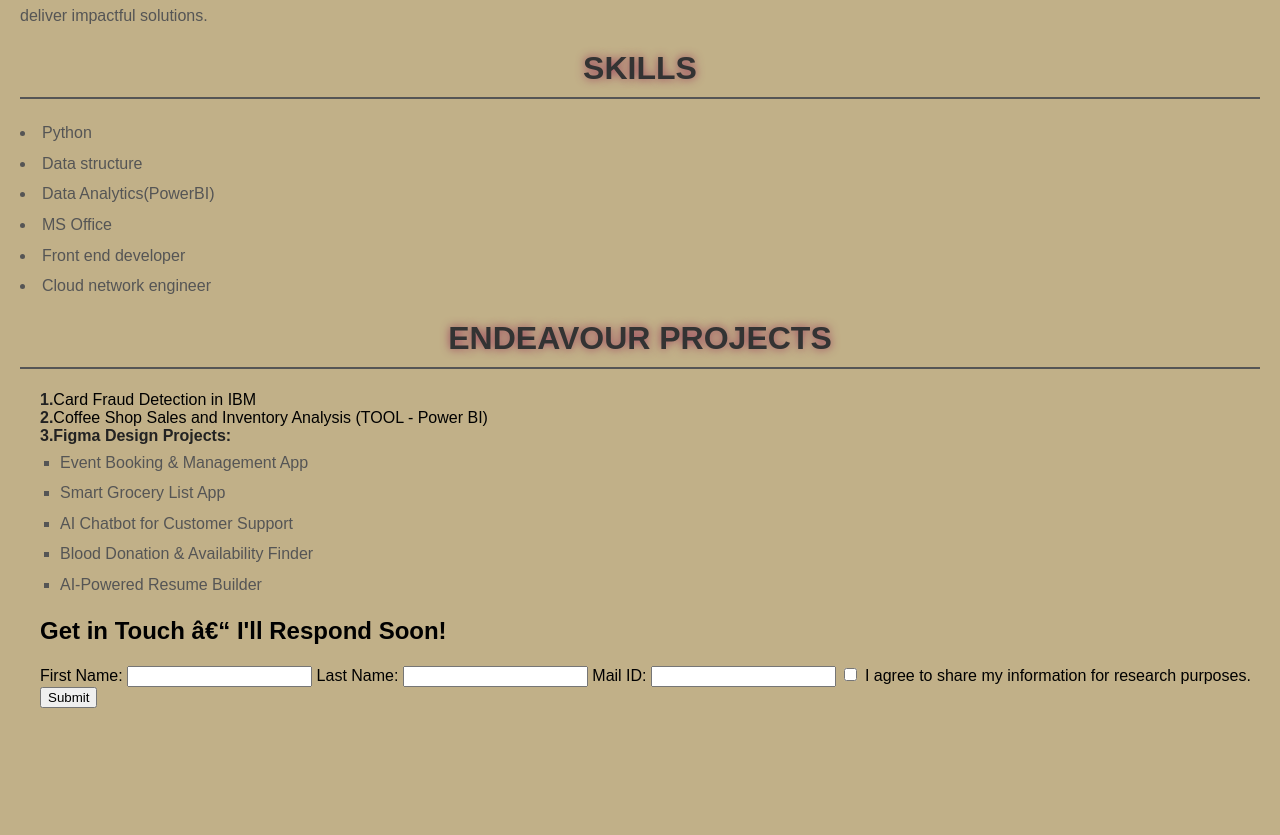
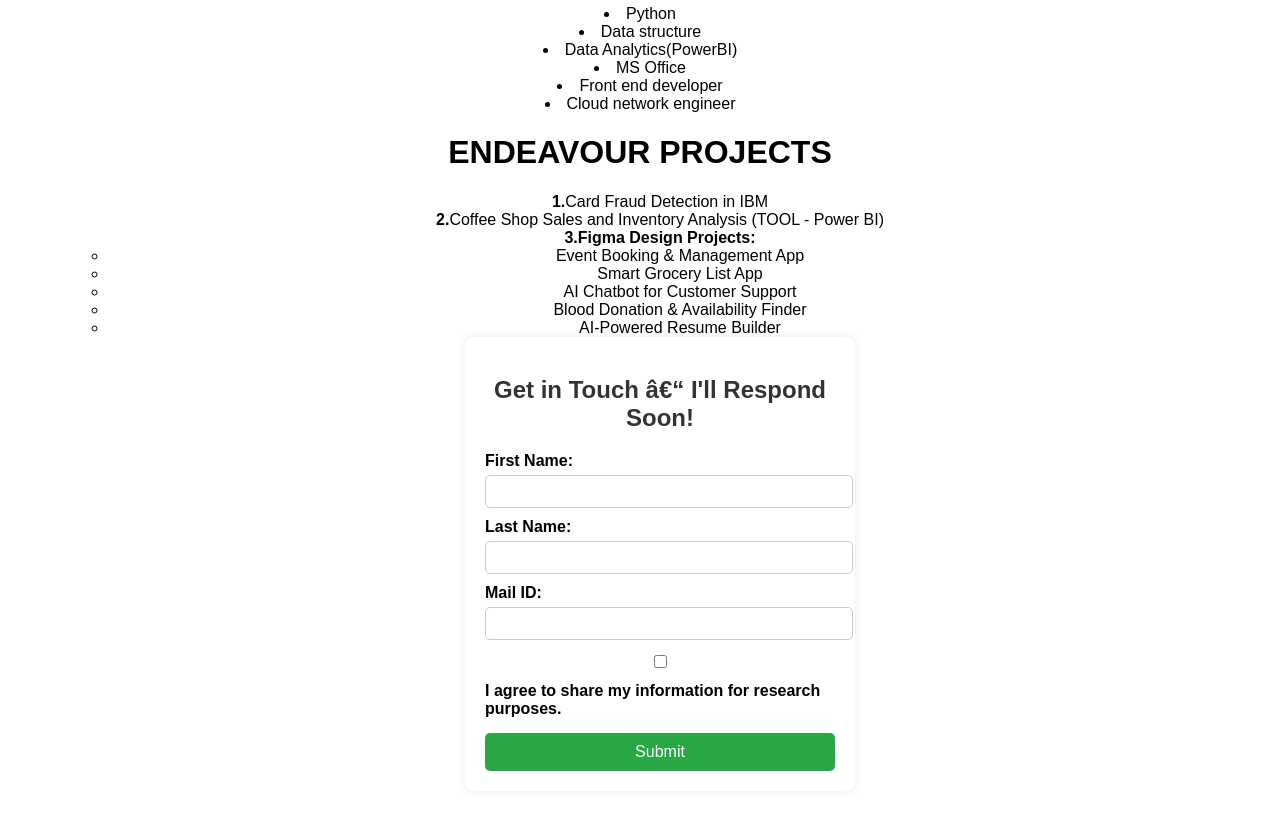
Before and after one commit to Hemacutie/webpage, a plain HTML site: page Mywebpage.html in a window 1280 px wide. Shown: the part 711-1546 px from the top of the page. Before the commit the page ends 1455 px from the top, so only its background shows below. Drawn offline with Linux system fonts and the light colour scheme.

Commit message:
Update Styles.css

```diff
--- a/Styles.css
+++ b/Styles.css
@@ -1,53 +1,66 @@
 body {
-
     font-family: Arial, sans-serif;
-    background-color:rgb(193, 176, 136);
-    margin: 0;
+    background-color:white;
+    text-align: center;
     padding: 20px;
 }
-img {
-    border-radius:50%;
-    width:200px;
-    height:200px;
 
-
-
+.container {
+    background: white;
+    padding: 20px;
+    border-radius: 10px;
+    width: 350px;
+    margin: auto;
+    box-shadow: 0px 0px 10px rgba(0, 0, 0, 0.1);
 }
 
-h1 {
-
+h2 {
     color: #333;
-    text-align: center;
-    border-bottom: 2px solid #555;
-    text-shadow: 0 0 10px rgb(151, 57, 88);
-    padding-bottom: 10px;
 }
 
-p, li {
-    font-size: 16px;
-    color: #555;
-    line-height: 1.6;
-}
-
-b {
-    color: #222;
-}
-
-a {
-    color: #0073e6;
-    text-decoration: none;
+label {
+    display: block;
+    text-align: left;
+    margin-top: 10px;
     font-weight: bold;
 }
 
-a:hover {
-    text-decoration: underline;
+input[type="text"], input[type="email"] {
+    width: 100%;
+    padding: 8px;
+    margin-top: 5px;
+    border: 1px solid #ccc;
+    border-radius: 5px;
 }
 
-ul {
-    list-style-type: square;
-    padding-left: 20px;
+input[type="checkbox"] {
+    margin-top: 15px;
 }
 
-li {
-    margin: 5px 0;
+button {
+    background-color: #28a745;
+    color: white;
+    border: none;
+    padding: 10px;
+    width: 100%;
+    margin-top: 15px;
+    border-radius: 5px;
+    cursor: pointer;
+    font-size: 16px;
 }
+
+button:hover {
+    background-color: #218838;
+}
+
+.error {
+    color: red;
+    font-size: 12px;
+    text-align: left;
+}
+img{
+    border-radius:50%;
+    vertical-align:middle;
+    height:200px;
+    width:200px;
+}
```
